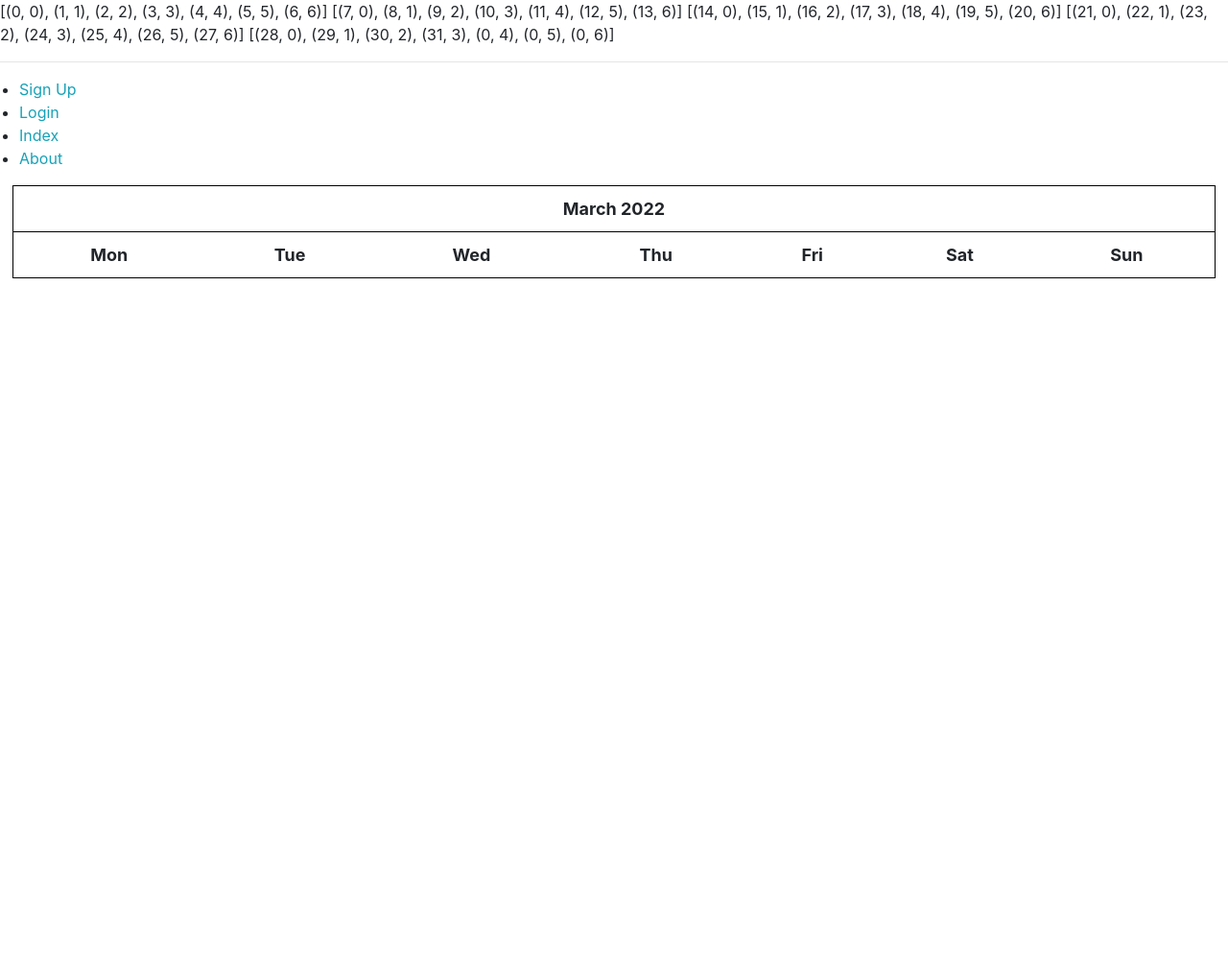
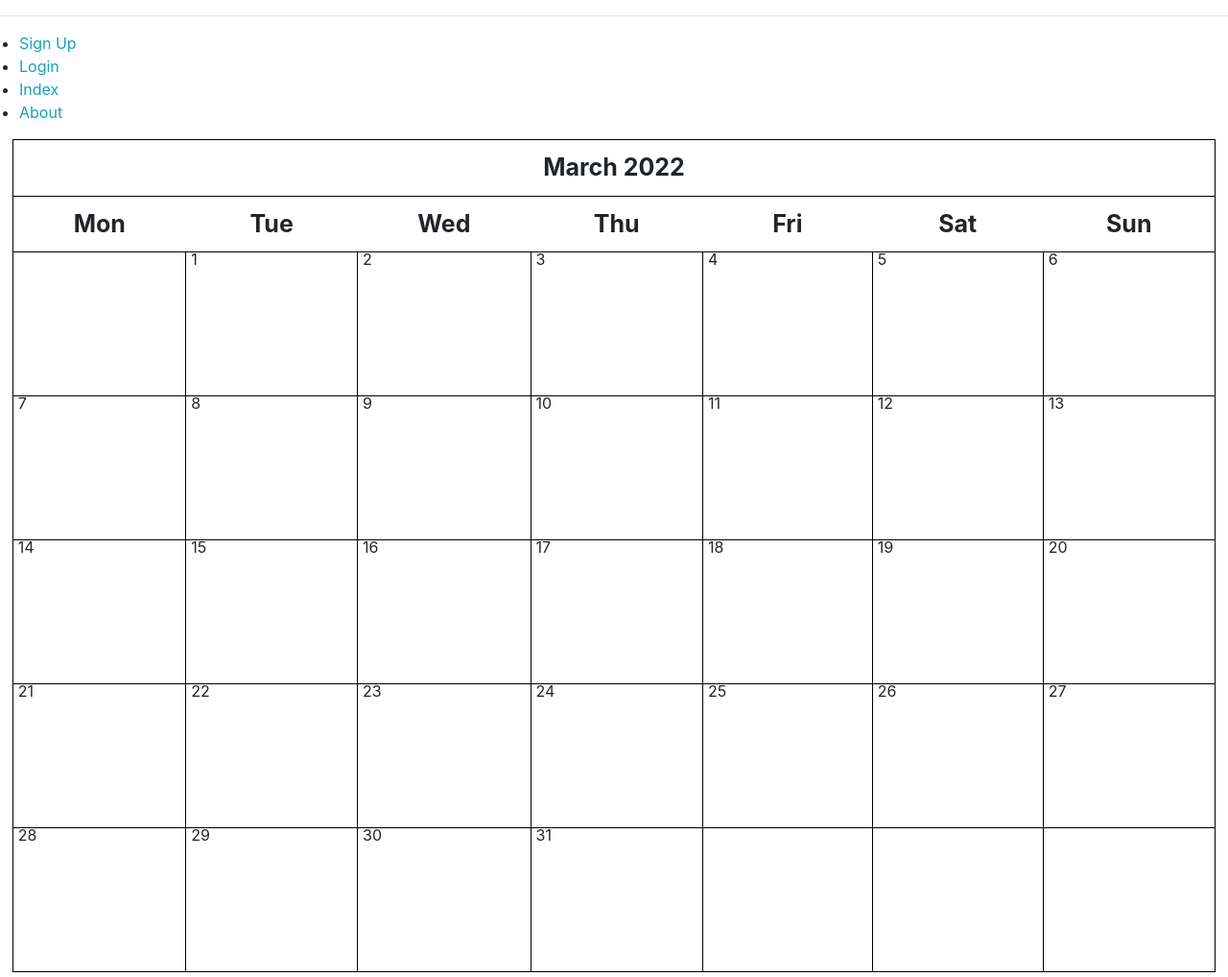
Before and after one commit to ZanderMonc/WAD2projectRota, a Django app: page /timetable/ in a window 1280 px wide. Shown: the whole page at 96% size. Before the commit the page ends 290 px from the top, so only its background shows below. Run offline with Django 3.2, Linux system fonts and the light colour scheme; data that the repository does not hold is empty; some libraries are stand-ins or nearby versions.

Commit message:
working version to improve upon

```diff
--- a/populate_RotaCare.py
+++ b/populate_RotaCare.py
@@ -41,7 +41,7 @@ def add_UserProfile(registration_id, user,
 
 
 def add_Request(requested_by_staff="unknown", request_id="0", request_type="unknown", request_date="2001-01-01 00:01",
-                date_requesting="2001-02-01 00:01", swap_staff="Jane Doe"):
+                date_requesting="2022-09-09 00:05", swap_staff="Jane Doe"):
     R = Request.objects.get_or_create(requested_by_staff=requested_by_staff,
                                       request_id=request_id,
                                       request_type=request_type,
--- a/rota/utils.py
+++ b/rota/utils.py
@@ -9,24 +9,23 @@ class Table(HTMLCalendar):
         self.month = month
         super(Table, self).__init__()
 
-    def formatday(self, day):
-        shifts_on_day = Timetable.objects.filter(day=day)
+    def formatday(self, day,):
+        #shifts_on_day = shifts.filter(date_requesting=day)
         d = ''
-        for shift in shifts_on_day:
-            d += f'<li> {shift}</li>'
+        #for shift in shifts_on_day:
+         #   d += f'<li> {shift}</li>'
         if day != 0:
-            return f'<td><span class="date">{day}</span><ul> {d} </ul></td>'
-        else:
-            return '<td></td>'
+            return f"<td><span class='date'>{day}</span><ul> {d} </ul></td>"
+        return '<td></td>'
 
     def formatweek(self, week):
         weekstring = ''
-        for weekday in week:
-            weekstring += self.formatday(weekday)
-        return f'<tr> {week} </tr>'
+        for d, weekday in week:
+            weekstring += self.formatday(d)
+        return f'<tr> {weekstring} </tr>'
 
     def formatmonth(self, withyear=True):
-        # shifts = Timetable.objects.filter(Timetable.date != datetime.now())
+        #shifts = Request.objects.all()
         tbl = f'<table border="0" cellpadding="0" cellspacing="0" class="timetable">\n'
         tbl += f'{self.formatmonthname(self.year, self.month, withyear=withyear)}\n'
         tbl += f'{self.formatweekheader()}\n'
--- a/rota/views.py
+++ b/rota/views.py
@@ -20,20 +20,22 @@ from .utils import Table
 
 
 class T(generic.ListView):
-    model = Timetable
+    model = Request
     template_name = 'rota/timetable.html'
 
     def get_context_data(self, **kwargs):
         context = super().get_context_data(**kwargs)
 
         # today's date
-        d = get_date(self.request.GET.get('day', None))
+        d = get_date(self.request.GET.get('month', None))
 
         # Instantiate our table class with today's year and date
-        rota = Table(d.year, d.month)
+        r = Table(d.year, d.month)
 
         # Calling the formatmonth method, which returns our table
-        html_rota = rota.formatmonth(withyear=True)
+
+        html_rota = r.formatmonth(withyear=True)
+
         context['timetable'] = mark_safe(html_rota)
         return context
 
--- a/static/rota/css/styles.css
+++ b/static/rota/css/styles.css
@@ -1,7 +1,7 @@
 .timetable{
   width: 98%;
   margin: auto;
-  font-size: 13px;
+  font-size: 19px;
 }
 
 .timetable tr, .timetable td {
@@ -11,13 +11,13 @@
 .timetable th {
   padding: 10px;
   text-align: center;
-  font-size: 18px;
+  font-size: 25px;
 }
 
 .timetable td {
   width: 200px;
   height: 150px;
-  padding: 20px 0px 0px 5px;
+  padding: 15px 0px 0px 5px;
 }
 
 .month {
--- a/templates/rota/base.html
+++ b/templates/rota/base.html
@@ -4,11 +4,11 @@
 <html>
     <head lang="en">
         <meta charset="UTF-8">
-        <meta name="viewport" content="width=device-width, initial-scale=1, shrink-to-fit=yes">
-        <!-- Bootstrap CSS -->
-        <link rel="stylesheet" href="https://maxcdn.bootstrapcdn.com/bootstrap/4.0.0/css/bootstrap.min.css">
-        <link rel="stylesheet" href="https://use.fontawesome.com/releases/v5.0.10/css/all.css">
-        <link rel="stylesheet" type="text/css" href="{% static 'rota/css/styles.css' %}"/>
+        <meta name="viewport" content="width=device-width, initial-scale=1, shrink-to-fit=no">
+  <!-- Bootstrap CSS -->
+  <link rel="stylesheet" href="https://maxcdn.bootstrapcdn.com/bootstrap/4.0.0/css/bootstrap.min.css">
+  <link rel="stylesheet" href="https://use.fontawesome.com/releases/v5.0.10/css/all.css">
+  <link rel="stylesheet" type="text/css" href="{% static 'rota/css/styles.css' %}">
         <title>
             RotaCare -
             {% block title_block %}
@@ -23,17 +23,6 @@
             {% endblock %}
 
         </div>
-        <!-- Optional JavaScript -->
-  <!-- jQuery first, then Popper.js, then Bootstrap JS -->
-  <script src="https://code.jquery.com/jquery-3.2.1.slim.min.js" integrity="sha384-KJ3o2DKtIkvYIK3UENzmM7KCkRr/rE9/Qpg6aAZGJwFDMVNA/GpGFF93hXpG5KkN"
-    crossorigin="anonymous"></script>
-  <script src="https://cdnjs.cloudflare.com/ajax/libs/popper.js/1.12.9/umd/popper.min.js" integrity="sha384-ApNbgh9B+Y1QKtv3Rn7W3mgPxhU9K/ScQsAP7hUibX39j7fakFPskvXusvfa0b4Q"
-    crossorigin="anonymous"></script>
-  <script src="https://maxcdn.bootstrapcdn.com/bootstrap/4.0.0/js/bootstrap.min.js" integrity="sha384-JZR6Spejh4U02d8jOt6vLEHfe/JQGiRRSQQxSfFWpi1MquVdAyjUar5+76PVCmYl"
-    crossorigin="anonymous"></script>
-        {% block script %}
-
-        {% endblock %}
         <hr/>
         <div>
             <ul>
@@ -50,6 +39,17 @@
                 <li><a href="{% url 'rota:about' %}">About</a></li>
             </ul>
         </div>
+        <script src="https://code.jquery.com/jquery-3.2.1.slim.min.js"
+                integrity="sha384-KJ3o2DKtIkvYIK3UENzmM7KCkRr/rE9/Qpg6aAZGJwFDMVNA/GpGFF93hXpG5KkN"
+                crossorigin="anonymous"></script>
+        <script src="https://cdnjs.cloudflare.com/ajax/libs/popper.js/1.12.9/umd/popper.min.js"
+                integrity="sha384-ApNbgh9B+Y1QKtv3Rn7W3mgPxhU9K/ScQsAP7hUibX39j7fakFPskvXusvfa0b4Q"
+                crossorigin="anonymous"></script>
+        <script src="https://maxcdn.bootstrapcdn.com/bootstrap/4.0.0/js/bootstrap.min.js"
+                integrity="sha384-JZR6Spejh4U02d8jOt6vLEHfe/JQGiRRSQQxSfFWpi1MquVdAyjUar5+76PVCmYl"
+                crossorigin="anonymous"></script>
+        {% block script %}
+        {% endblock %}
 
     </body>
 </html>
--- a/templates/rota/timetable.html
+++ b/templates/rota/timetable.html
@@ -1,6 +1,5 @@
 {% extends 'rota/base.html' %}
-{% load staticfiles %}
 
-{% block body_block %}
-   {{ timetable }}
+{% block body_block%}
+{{ timetable }}
 {% endblock %}
```
